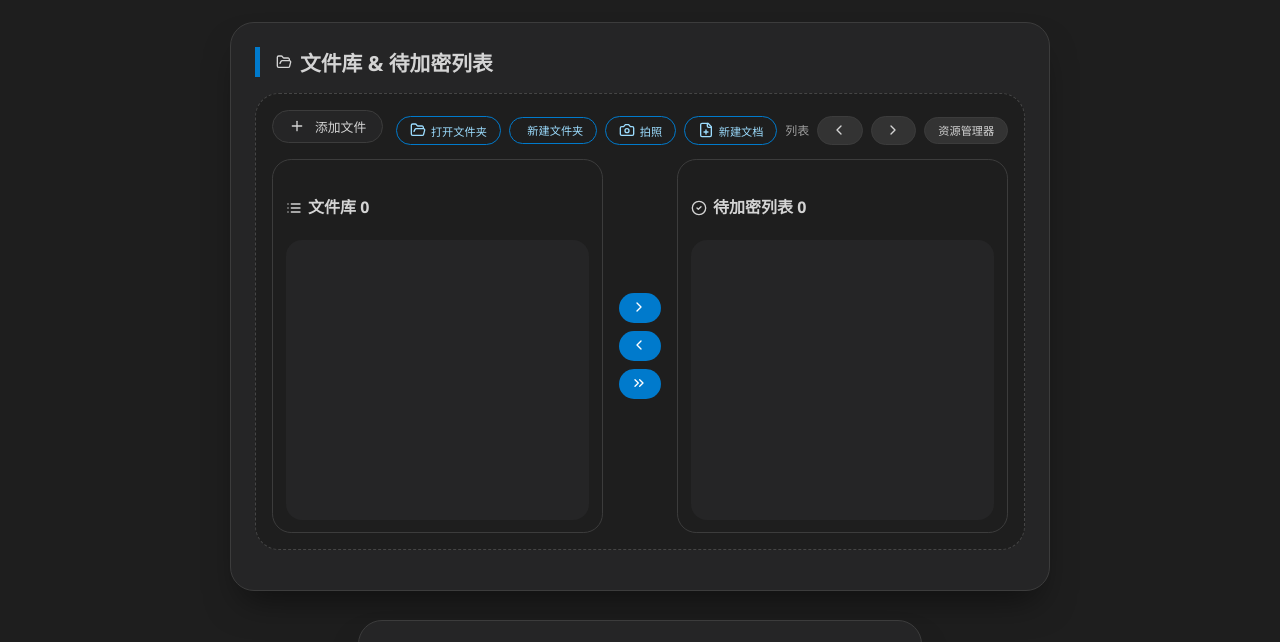
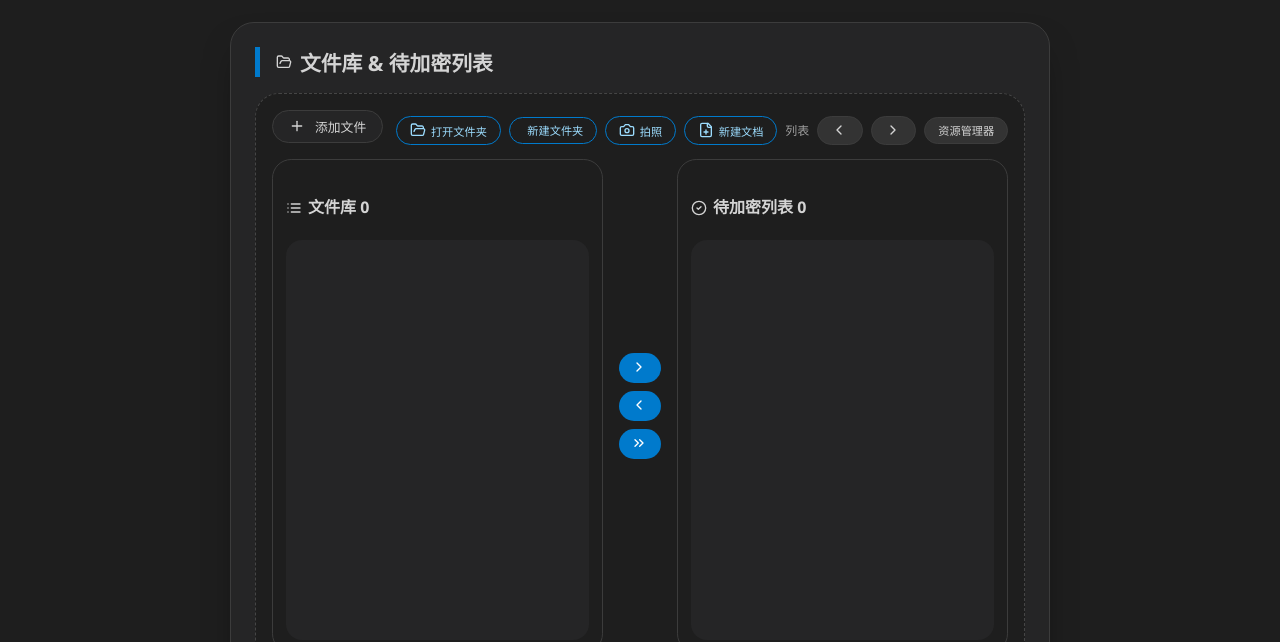
Before and after one commit to wbw121124/wbwencrypt, a website built with Vite: page index.html in a window 1280 px wide. Shown: the part 138-780 px from the top of the page. Built offline with nearby package versions, Linux system fonts and the light colour scheme; some packages are replaced by stand-ins of ours.

Commit message:
调整transfer列表高度适配上下布局

```diff
--- a/src/style.css
+++ b/src/style.css
@@ -80,7 +80,7 @@ input[type="file"].visually-hidden{position:absolute;width:1px;height:1px;paddin
 :root{--text-sec:#9d9d9d;}
 .transfer-container{display:flex;gap:1rem;flex-wrap:wrap;margin-top:0.5rem;}
 .transfer-panel{flex:1;background:var(--bg-editor);border-radius:1.2rem;padding:0.8rem;border:1px solid var(--border);}
-.transfer-list{min-height:280px;max-height:300px;overflow-y:auto;background:var(--bg-side);border-radius:1rem;padding:6px;}
+.transfer-list{min-height:400px;max-height:500px;overflow-y:auto;background:var(--bg-side);border-radius:1rem;padding:6px;}
 .transfer-list::-webkit-scrollbar{width:8px;}
 .transfer-list::-webkit-scrollbar-thumb{background:var(--border);border-radius:4px;}
 .transfer-list{scrollbar-width:thin;scrollbar-color:var(--border) transparent;}
```
